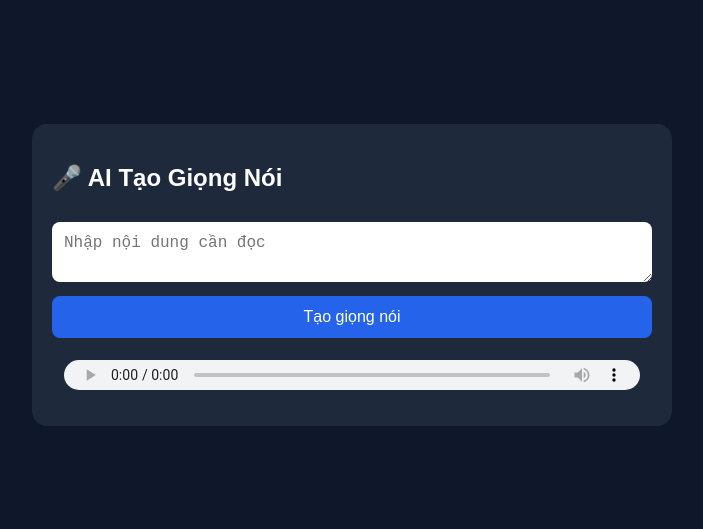
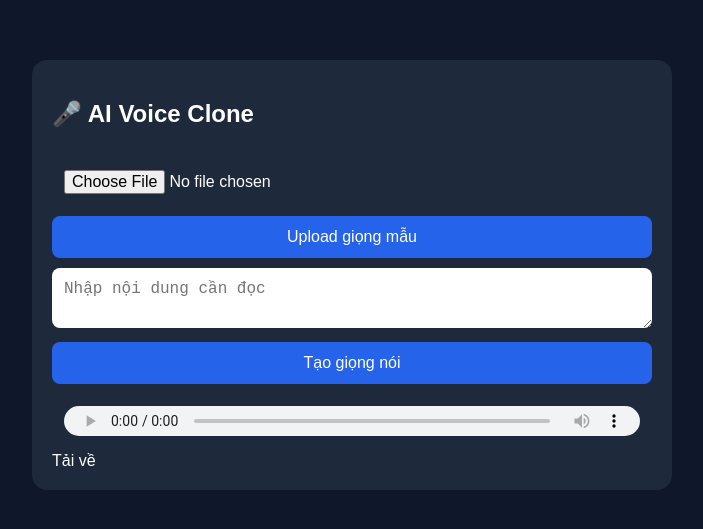
Before and after one commit to DuyNguyen71-code/AI, a website: page index.html in a window 1280 px wide. Shown: the part 125-654 px from the top of the page, without its empty margins (288-991 px from the left). Drawn offline with Linux system fonts and the light colour scheme.

Commit message:
Update index.html

```diff
--- a/index.html
+++ b/index.html
@@ -2,78 +2,66 @@
 <html lang="vi">
 <head>
   <meta charset="UTF-8">
-  <title>AI Tạo Giọng Nói</title>
+  <title>AI Voice Clone</title>
   <style>
-    body {
-      font-family: Arial, sans-serif;
-      background: #0f172a;
-      color: white;
-      display: flex;
-      justify-content: center;
-      align-items: center;
-      height: 100vh;
-      margin: 0;
-    }
-    .box {
-      width: 90%;
-      max-width: 600px;
-      background: #1e293b;
-      padding: 20px;
-      border-radius: 15px;
-    }
-    textarea, button, audio {
-      width: 100%;
-      margin-top: 10px;
-      padding: 12px;
-      border-radius: 8px;
-      border: none;
-      font-size: 16px;
-      box-sizing: border-box;
-    }
-    button {
-      background: #2563eb;
-      color: white;
-      cursor: pointer;
-    }
+    body { font-family: Arial; background: #0f172a; color: white; display: flex; justify-content: center; align-items: center; height: 100vh; margin: 0; }
+    .box { width: 90%; max-width: 600px; background: #1e293b; padding: 20px; border-radius: 15px; }
+    textarea, button, input, audio { width: 100%; margin-top: 10px; padding: 12px; border-radius: 8px; border: none; font-size: 16px; box-sizing: border-box; }
+    button { background: #2563eb; color: white; cursor: pointer; }
   </style>
 </head>
 <body>
   <div class="box">
-    <h2>🎤 AI Tạo Giọng Nói</h2>
+    <h2>🎤 AI Voice Clone</h2>
+
+    <input type="file" id="voiceFile" accept="audio/*">
+    <button onclick="uploadVoice()">Upload giọng mẫu</button>
 
     <textarea id="text" placeholder="Nhập nội dung cần đọc"></textarea>
+    <button onclick="generateVoice()">Tạo giọng nói</button>
 
-    <button onclick="generateAudio()">Tạo giọng nói</button>
-
-    <audio id="audio" controls></audio>
+    <audio id="player" controls></audio>
+    <a id="download" download="voice.mp3">Tải về</a>
   </div>
 
   <script>
-    async function generateAudio() {
+    async function uploadVoice() {
+      const file = document.getElementById("voiceFile").files[0];
+      if (!file) { alert("Chọn file giọng!"); return; }
+
+      const formData = new FormData();
+      formData.append("file", file);
+
+      const res = await fetch("/api/addvoice", { method: "POST", body: formData });
+      const data = await res.json();
+      if (data.voice_id) {
+        alert("Voice ID đã lưu: " + data.voice_id);
+        localStorage.setItem("voice_id", data.voice_id);
+      } else {
+        alert("Lỗi: " + JSON.stringify(data));
+      }
+    }
+
+    async function generateVoice() {
       const text = document.getElementById("text").value.trim();
+      if (!text) { alert("Nhập nội dung!"); return; }
 
-      if (!text) {
-        alert("Vui lòng nhập nội dung!");
+      const voice_id = localStorage.getItem("voice_id") || "JBFqnCBsd6RMkjVDRZzb"; // fallback voice
+      const res = await fetch("/api/tts", {
+        method: "POST",
+        headers: { "Content-Type": "application/json" },
+        body: JSON.stringify({ text, voice_id })
+      });
+
+      if (!res.ok) {
+        alert(await res.text());
         return;
       }
 
-      const response = await fetch("/api/tts", {
-        method: "POST",
-        headers: {
-          "Content-Type": "application/json"
-        },
-        body: JSON.stringify({ text: text })
-      });
-
-      if (!response.ok) {
-        const error = await response.text();
-        alert("Lỗi: " + error);
-        return;
-      }
-
-      const blob = await response.blob();
+      const blob = await res.blob();
       const url = URL.createObjectURL(blob);
-      document.getElementById("audio").src = url;
+      document.getElementById("player").src = url;
+      document.getElementById("download").href = url;
     }
   </script>
 </body>
```
